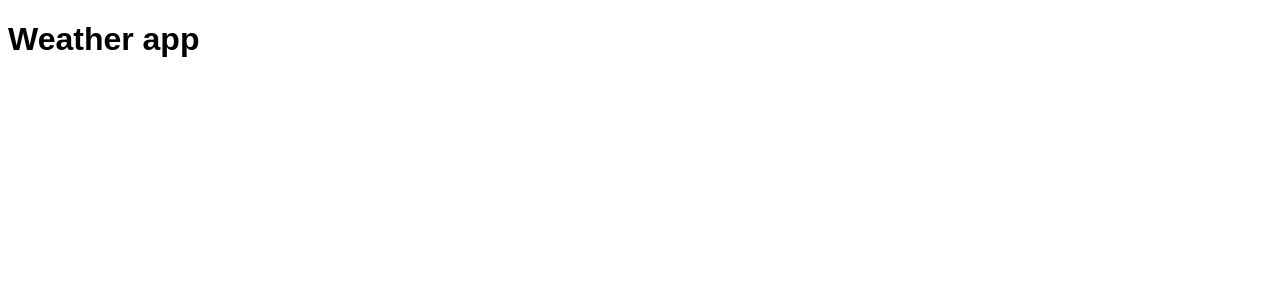
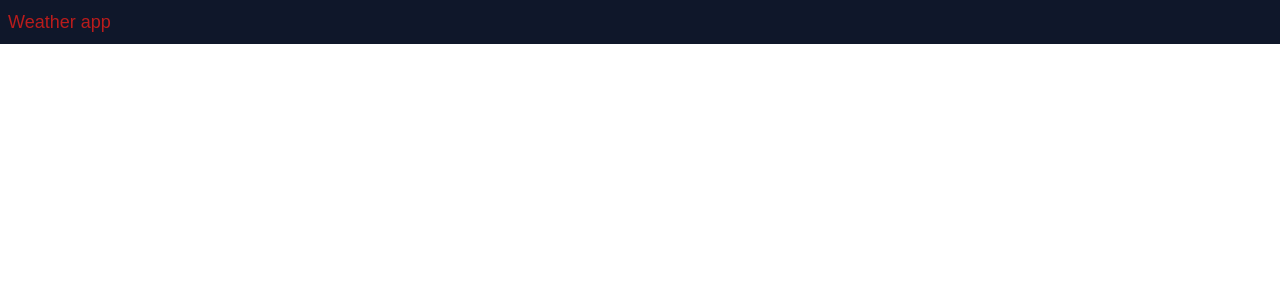
Before and after one commit to michalisKout/client-weather-app, a React (Vite) app: page / in a window 1280 px wide. Shown: the top 300 px of the page. Built offline with nearby package versions, Linux system fonts and the light colour scheme.

Commit message:
chore: Add tailwind and sass support

```diff
--- a/src/App.tsx
+++ b/src/App.tsx
@@ -1,7 +1,7 @@
 function App() {
   return (
     <>
-      <h1>Weather app</h1>
+      <h1 className="text-red-700 text-lg">Weather app</h1>
     </>
   );
 }
--- a/src/styles.scss
+++ b/src/styles.scss
@@ -1,3 +1,7 @@
+@tailwind base;
+@tailwind components;
+@tailwind utilities;
+
 body {
   font-family: sans-serif;
 }
@@ -5,3 +9,7 @@ body {
 button {
   color: red;
 }
+
+h1 {
+  @apply bg-slate-900 p-2;
+}
--- /dev/null
+++ b/tailwind.config.js
@@ -0,0 +1,10 @@
+/** @type {import('tailwindcss').Config} */
+
+export default {
+  content: ['./src/**/*.{js,jsx,ts,tsx}'],
+  theme: {
+    extend: {},
+  },
+  // eslint-disable-next-line no-undef
+  plugins: [require('@tailwindcss/typography')],
+};
--- a/vite.config.js
+++ b/vite.config.js
@@ -1,7 +1,13 @@
 import { defineConfig } from 'vite';
 import react from '@vitejs/plugin-react';
+import tailwindcss from 'tailwindcss';
 
 export default defineConfig({
+  css: {
+    postcss: {
+      plugins: [tailwindcss()],
+    },
+  },
   plugins: [react()],
   server: {
     port: 3000,
```
Also changed, not shown: package.json (+8 -5 lines), 1 other file (tests, documents, lock files or other folders).
